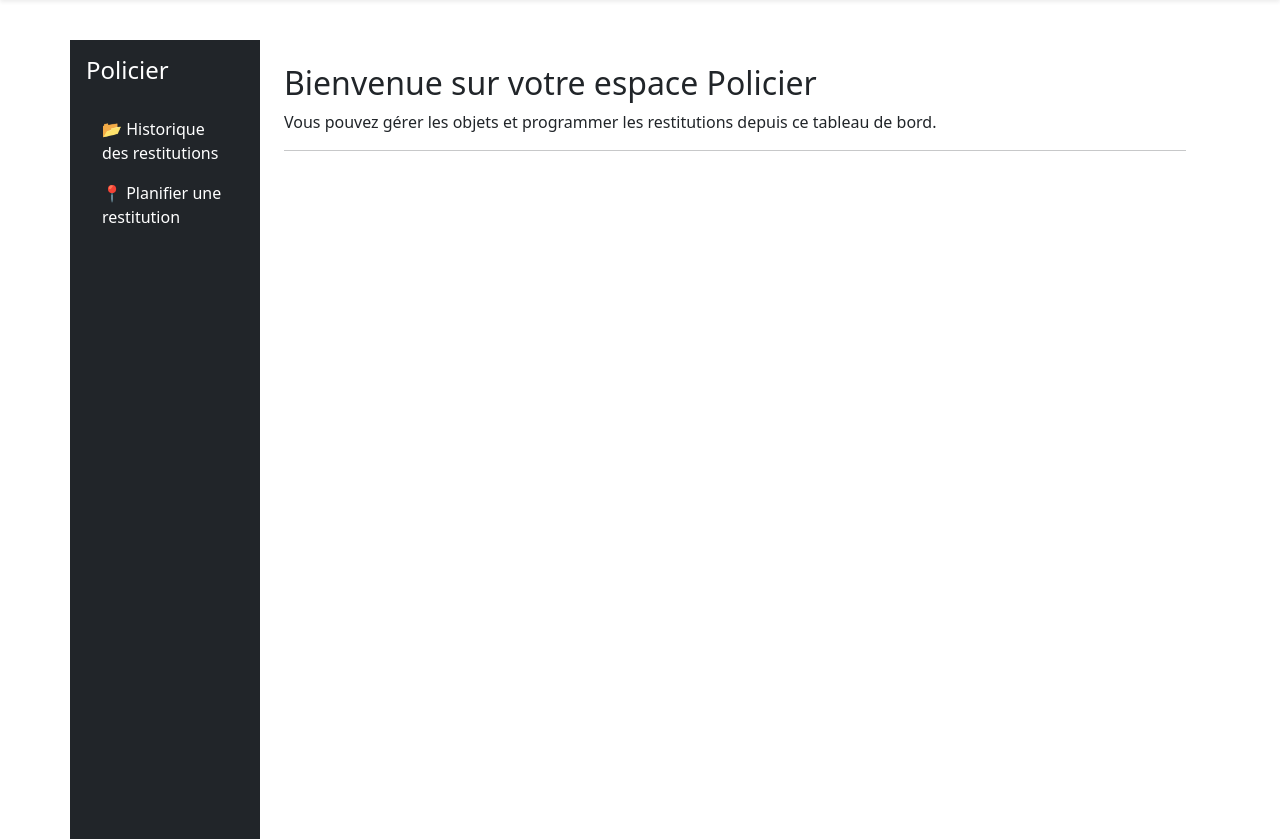
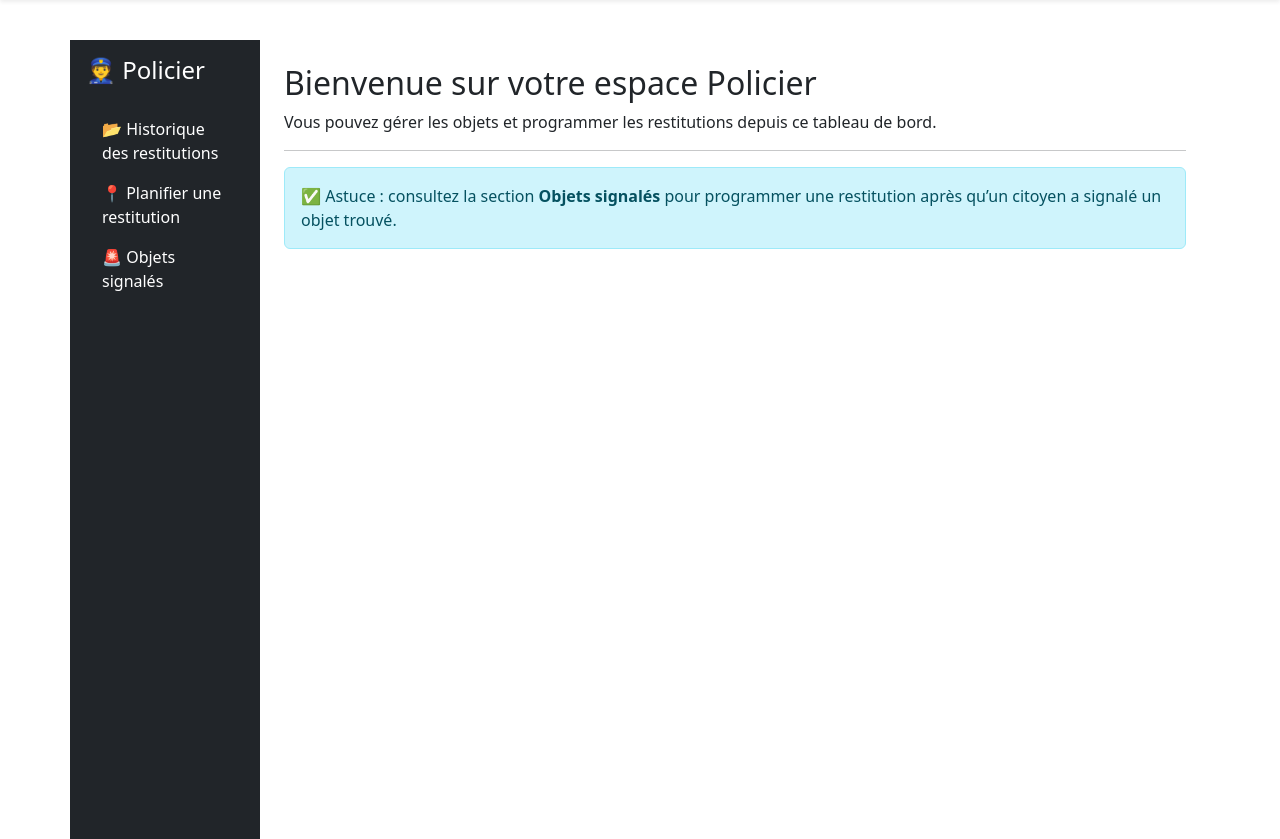
Before and after one commit to toudieng/lost-and-found-app, a Django app: page /dashboard/policier/ in a window 1280 px wide. Shown: the part 56-895 px from the top of the page. Run offline with Django 5.2, Linux system fonts and the light colour scheme; the visitor is signed in with stand-in values (Sample User, id 1); some libraries are stand-ins or nearby versions.

Commit message:
mise en forme rek

```diff
--- a/frontend/templates/frontend/policier/dashboard_policier.html
+++ b/frontend/templates/frontend/policier/dashboard_policier.html
@@ -7,10 +7,23 @@
 <div class="row">
 
     <div class="col-md-3 col-lg-2 bg-dark text-white p-3 vh-100">
-        <h4 class="mb-4">Policier</h4>
+        <h4 class="mb-4">👮 Policier</h4>
         <ul class="nav flex-column">
-            <li><a class="nav-link text-white" href="{% url 'historique_restitutions' %}">📂 Historique des restitutions</a></li>
-            <li><a class="nav-link text-white" href="{% url 'objets_reclames' %}">📍 Planifier une restitution</a></li>
+            <li>
+                <a class="nav-link text-white" href="{% url 'historique_restitutions' %}">
+                    📂 Historique des restitutions
+                </a>
+            </li>
+            <li>
+                <a class="nav-link text-white" href="{% url 'objets_reclames' %}">
+                    📍 Planifier une restitution
+                </a>
+            </li>
+            <li>
+                <a class="nav-link text-white" href="{% url 'signaler_objets' %}">
+                    🚨 Objets signalés
+                </a>
+            </li>
         </ul>
     </div>
 
@@ -20,7 +33,11 @@
 
         <hr>
 
-        <!-- Tu peux ajouter d'autres sections ici, par ex. statistiques ou objets à restituer -->
+        <!-- Section pour ajouter des statistiques plus tard -->
+        <div class="alert alert-info">
+            ✅ Astuce : consultez la section <strong>Objets signalés</strong> pour programmer une restitution
+            après qu’un citoyen a signalé un objet trouvé.
+        </div>
     </div>
 </div>
 {% endblock %}
--- a/frontend/urls.py
+++ b/frontend/urls.py
@@ -28,6 +28,8 @@ urlpatterns = [
     path('objets/supprimer/<int:objet_id>/', views.supprimer_objet, name='supprimer_objet'),
     path("objets/reclames/", views.objets_reclames, name="objets_reclames"),
     path("dashboard/policier/objets/restitues/", views.objets_restitues, name="objets_restitues"),
+    path("dashboard/policier/signalements/", views.signaler_objets, name="signaler_objets"),
+
 
     # --- Administrateur ---
     path("dashboard/admin/", views.dashboard_admin, name="dashboard_admin"),
--- a/frontend/views.py
+++ b/frontend/views.py
@@ -207,6 +207,15 @@ def marquer_restitue(request, restitution_id):
     return redirect("objets_reclames")
 
 
+@login_required(login_url="login")
+def signaler_objets(request):
+    declarations = Declaration.objects.filter(objet__etat="retrouvé")
+
+    return render(
+        request,
+        "frontend/objets/signaler_objets.html",
+        {"declarations": declarations},
+    )
 
 
 
```
Also changed, not shown: frontend/templates/frontend/objets/signale]r_objets.html (added, +56 -0 lines), declarations/IMG-20250727-WA0013.jpg (deleted), media/declarations/gsmarena_017_hBSzh4H.jpg (added).
